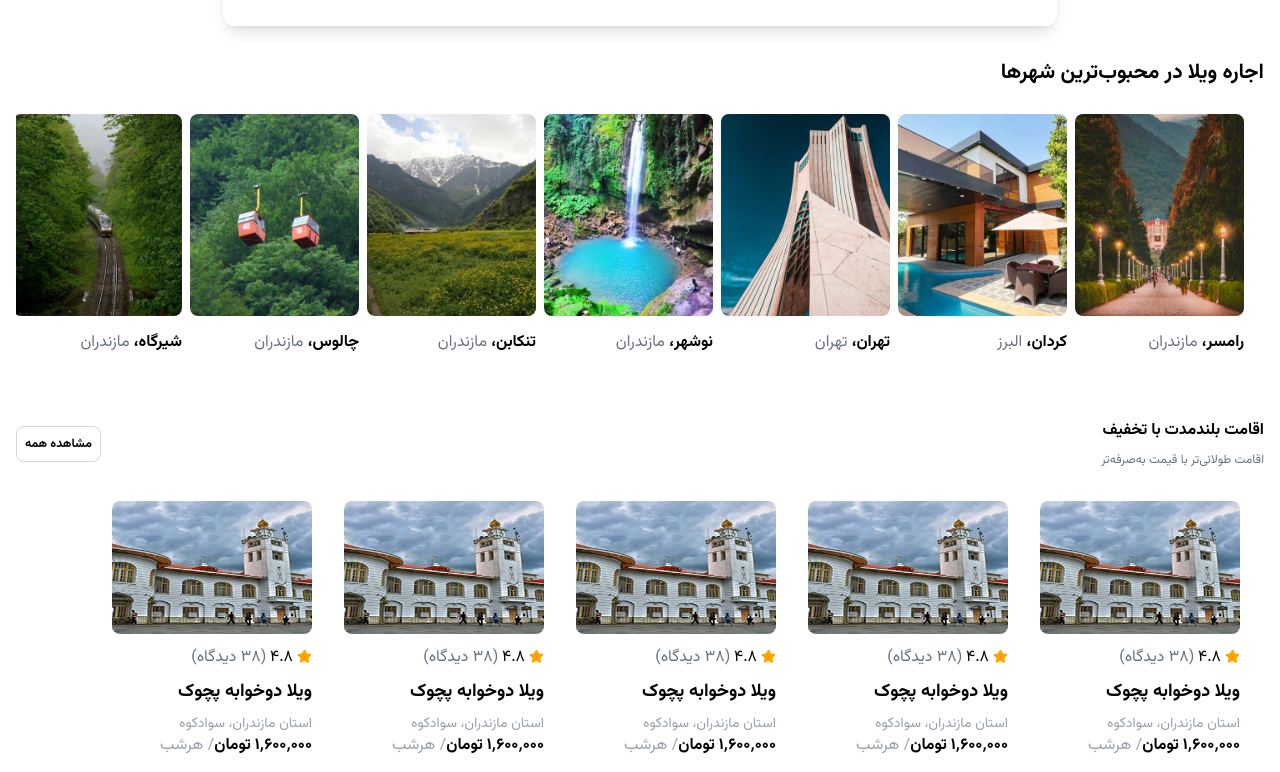
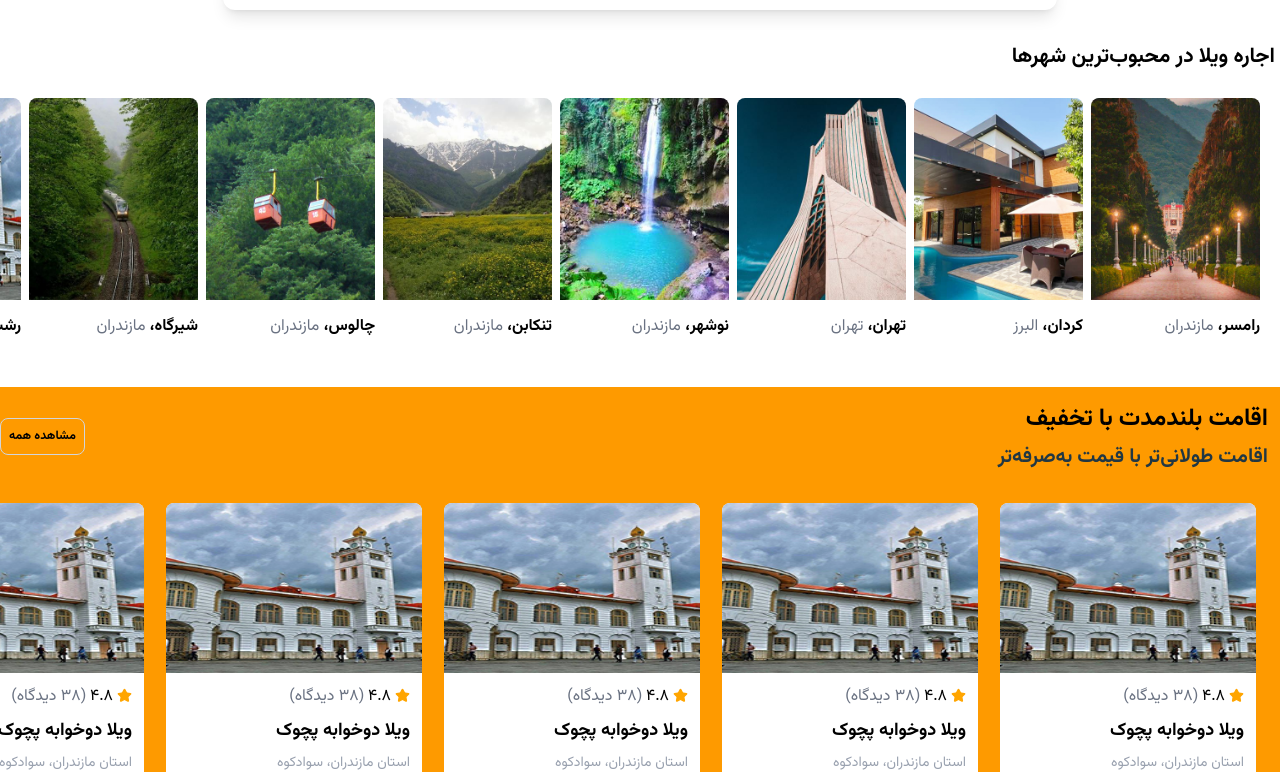
Before and after one commit to amirhossein-hamzezade/jabama-clone, a Next.js app: page / in a window 1280 px wide. Shown: the part 709-1481 px from the top of the page. Built offline with nearby package versions, Linux system fonts and the light colour scheme.

Commit message:
style(ui): refactor padding across all components and add orange slider bg

```diff
--- a/app/_home-components/BottomSheet.tsx
+++ b/app/_home-components/BottomSheet.tsx
@@ -50,7 +50,7 @@ export default function BottomSheet({
             animate={{ y: 0 }} // Slides up into full view
             exit={{ y: "100%" }} // Slides back down out of view before unmounting
             transition={{ type: "spring", damping: 25, stiffness: 220 }} // Premium mobile spring physics
-            className="fixed bottom-0 left-0 right-0 bg-white rounded-t-[24px] z-50 p-6 pb-10 shadow-2xl border-t border-gray-100 md:hidden flex flex-col"
+            className="fixed bottom-0 left-0 right-0 bg-white rounded-t-3xl z-50 p-6 pb-10 shadow-2xl border-t border-gray-100 md:hidden flex flex-col"
             style={{
               height: height,
               borderRadius:
--- a/app/_home-components/Card.tsx
+++ b/app/_home-components/Card.tsx
@@ -1,3 +1,4 @@
+import { cn } from "@/lib/utils";
 import { Star } from "lucide-react";
 import Image from "next/image";
 import React from "react";
@@ -7,6 +8,7 @@ type CommonProps = {
   province: string;
   city: string;
   path: string;
+  bgColor?: string;
 };
 
 type SmallVariantCard = CommonProps & {
@@ -24,17 +26,18 @@ export type CardProps = SmallVariantCard | LargeVariantProps;
 
 export default function Card(props: CardProps) {
   const variant = props.variant || "small";
+  const bgColor = props.bgColor;
   switch (variant) {
     case "small": {
       const { province, city, src } = props as SmallVariantCard;
       return (
-        <div className="max-w-27 flex flex-col gap-4 aspect-4/5 lg:max-w-42.25">
+        <div className="max-w-27 flex flex-col gap-4 aspect-4/5  lg:max-w-42.25 bg-white">
           <Image
             src={src}
             width={130}
             height={130}
             alt=""
-            className="w-full h-[135] rounded-lg lg:h-50.5 lg:w-42.25"
+            className="w-full h-[135] rounded-tr-lg rounded-tl-lg lg:h-50.5 lg:w-42.25"
           />
           <span className="font-bold text-sm lg:text-[1rem]">
             {city}،
@@ -46,25 +49,39 @@ export default function Card(props: CardProps) {
     case "large": {
       const { src, title, roomCount } = props as LargeVariantProps;
       return (
-        <div className="min-w-[233.75] flex flex-col gap-2">
+        <div className="min-w-[233.75]  w-[60vw] lg:w-64 flex flex-col gap-2 rounded-lg bg-white">
           <Image
             src={src}
             width={100}
             height={100}
             alt=""
-            className="w-full h-full rounded-lg aspect-3/2"
+            className="w-full h-full rounded-tr-lg rounded-tl-lg aspect-3/2"
           />
-          <div className="flex justify-start items-center gap-1">
+          <div
+            className={cn("flex justify-start items-center gap-1", {
+              "px-[12px]": bgColor === "orange",
+            })}
+          >
             <Star fill="orange" color="orange" width={15} height={15} />
             <span className="flex justify-center items-center mt-1">4.8</span>
             <span className="mt-1 text-gray-500">(۳۸ دیدگاه)</span>
           </div>
-          <h2 className="font-bold text-lg">{title}</h2>
-          <div className="flex flex-col">
+          <h2
+            className={cn("font-bold text-lg", {
+              "px-3": bgColor === "orange",
+            })}
+          >
+            {title}
+          </h2>
+          <div
+            className={cn("flex flex-col", {
+              "px-[12px]": bgColor === "orange",
+            })}
+          >
             <span className="text-foreground-muted text-sm">
               استان مازندران، سوادکوه {roomCount && ` . ${roomCount} اتاق`}
             </span>
-            <div className="flex">
+            <div className={cn("flex", { "py-4": bgColor === "orange" })}>
               <span className="font-bold">1٬600٬000 تومان</span>
               <span className="text-gray-400">/&nbsp;هرشب</span>
             </div>
--- a/app/_home-components/Categorize.tsx
+++ b/app/_home-components/Categorize.tsx
@@ -47,7 +47,7 @@ export default function Categorize({ className }: CategorizeProps) {
     <section
       className={`flex flex-col justify-center  py-4 border-b-8 border-gray-100 ${className}`}
     >
-      <h2 className="font-bold">انتخاب بر اساس ویژگی</h2>
+      <h2 className="font-bold px-[12px]">انتخاب بر اساس ویژگی</h2>
       <div className="w-full py-4">
         <Swiper
           modules={[FreeMode]}
--- a/app/_home-components/HomeHeader.tsx
+++ b/app/_home-components/HomeHeader.tsx
@@ -11,7 +11,7 @@ export default function HomeHeader() {
     <>
       <MobileHeader />
 
-      <div className="sticky top-0 z-30 w-full bg-white pt-2 lg:hidden">
+      <div className="sticky top-0 z-30 px-[16px] w-full bg-white pt-2 lg:hidden">
         <SearchMobile onTrigger={() => setSheetOpen(true)} />
       </div>
 
--- a/app/_home-components/Nav.tsx
+++ b/app/_home-components/Nav.tsx
@@ -78,7 +78,7 @@ const navItems: navItemsProp[] = [
 
 export default function Nav() {
   return (
-    <nav className="w-full flex flex-wrap  justify-center gap-2  lg:items-center lg:gap-3">
+    <nav className="w-full flex flex-wrap  justify-center gap-x-5 gap-y-3 lg:items-center lg:gap-3 px-[16px]">
       {navItems.map((item, i) => {
         return (
           <NavItem
@@ -95,7 +95,7 @@ export default function Nav() {
 }
 export function NavItem({ logo, title, path, label }: navItemsProp) {
   return (
-    <div className="relative flex flex-col justify-center items-center border border-gray-200 rounded-lg h-19 w-19 text-[12px] hover:cursor-pointer lg:h-22 lg:w-22">
+    <div className="relative flex flex-col justify-center items-center border border-gray-200 rounded-lg h-21 w-21 text-[12px] hover:cursor-pointer lg:h-22 lg:w-22">
       {label?.title && (
         <div
           className={cn(
--- a/app/_home-components/PostSlider.tsx
+++ b/app/_home-components/PostSlider.tsx
@@ -72,6 +72,7 @@ type PostSliderProps = {
   subTitle?: string;
   postSliderCards: CardProps[];
   variant?: "small" | "large";
+  bgColor?: string;
 };
 
 export default function PostSlider({
@@ -79,15 +80,37 @@ export default function PostSlider({
   subTitle,
   postSliderCards,
   variant = "small",
+  bgColor,
 }: PostSliderProps) {
   return (
-    <section className="w-full flex flex-col justify-center py-4">
+    <section
+      className={cn("w-full flex flex-col items-center py-4", {
+        "lg:bg-amber-500": bgColor === "orange",
+      })}
+    >
+      <div className="w-full flex flex-col justify-center lg:max-w-350">
         <div className="flex justify-between items-center">
           {variant === "large" && (
             <>
               <div className="w-fit flex flex-col justify-between items-start gap-2">
-              <h2 className="font-bold">{sectionTitle}</h2>
-              <p className="text-gray-500 text-[12.25px]">{subTitle}</p>
+                <h2
+                  className={cn("font-bold lg:px-[12px] px-[30px]", {
+                    "lg:text-2xl": bgColor === "orange",
+                  })}
+                >
+                  {sectionTitle}
+                </h2>
+                <p
+                  className={cn(
+                    "text-gray-500 text-[12.25px] lg:px-[12px] px-[30px]",
+                    {
+                      "lg:text-xl lg:text-[rgb(33,55,67)] lg:font-bold":
+                        bgColor === "orange",
+                    },
+                  )}
+                >
+                  {subTitle}
+                </p>
               </div>
               <button className="border border-gray-300 py-2 px-2 text-[12.25px] rounded-lg font-bold">
                 مشاهده همه
@@ -95,7 +118,9 @@ export default function PostSlider({
             </>
           )}
           {variant === "small" && (
-          <h2 className="font-bold lg:text-[1.31rem]">{sectionTitle}</h2>
+            <h2 className="font-bold lg:text-[1.31rem] lg:px-[5px] px-[25px]">
+              {sectionTitle}
+            </h2>
           )}
         </div>
 
@@ -107,7 +132,7 @@ export default function PostSlider({
           <Swiper
             modules={[FreeMode]}
             slidesPerView={"auto"}
-          spaceBetween={variant === "small" ? 0 : 16}
+            spaceBetween={variant === "small" ? 0 : 6}
             slidesOffsetBefore={16}
             slidesOffsetAfter={16}
             className="w-full"
@@ -136,12 +161,14 @@ export default function PostSlider({
                     // star={item.star}
                     // path={item.path}
                     {...item}
+                    bgColor={bgColor}
                   />
                 </SwiperSlide>
               );
             })}
           </Swiper>
         </div>
+      </div>
     </section>
   );
 }
--- a/app/_home-components/Sticky.tsx
+++ b/app/_home-components/Sticky.tsx
@@ -23,7 +23,7 @@ export default function PageWithStickyElement() {
             As you scroll through this white section, the green bar stays at the
             top.
           </p>
-          <div className="h-[100vh] bg-gray-100 rounded-lg flex items-center justify-center">
+          <div className="h-screen bg-gray-100 rounded-lg flex items-center justify-center">
             <span>Scroll back up to watch it return to its original home!</span>
           </div>
         </div>
--- a/app/page.tsx
+++ b/app/page.tsx
@@ -41,7 +41,7 @@ export default function Home() {
           </h1>
         </div>
         <HomeHeader />
-        <div className="w-full p-4 flex flex-col lg:max-w-350 items-center gap-4">
+        <div className="w-full flex flex-col  items-center gap-4">
           <BannerSlider className="lg:hidden mb-4" />
           <div className="w-full lg:w-208.5 lg:h-61 lg:-mt-25 lg:z-9 bg-white lg:flex lg:justify-center lg:items-center lg:rounded-xl lg:shadow-lg">
             <Nav />
@@ -56,6 +56,7 @@ export default function Home() {
             sectionTitle="اقامت بلندمدت با تخفیف"
             subTitle=" اقامت طولانی‌تر با قیمت به‌صرفه‌تر"
             postSliderCards={postSliderCardsLarge}
+            bgColor="orange"
           />
           <PostSlider
             variant="large"
```
Also changed, not shown: app/_home-components/DesktopSearch.tsx (+66 -16 lines), app/_home-components/ExpandableDescription.tsx (+16 -14 lines). Lines whose indentation alone changed are shown as unchanged.
